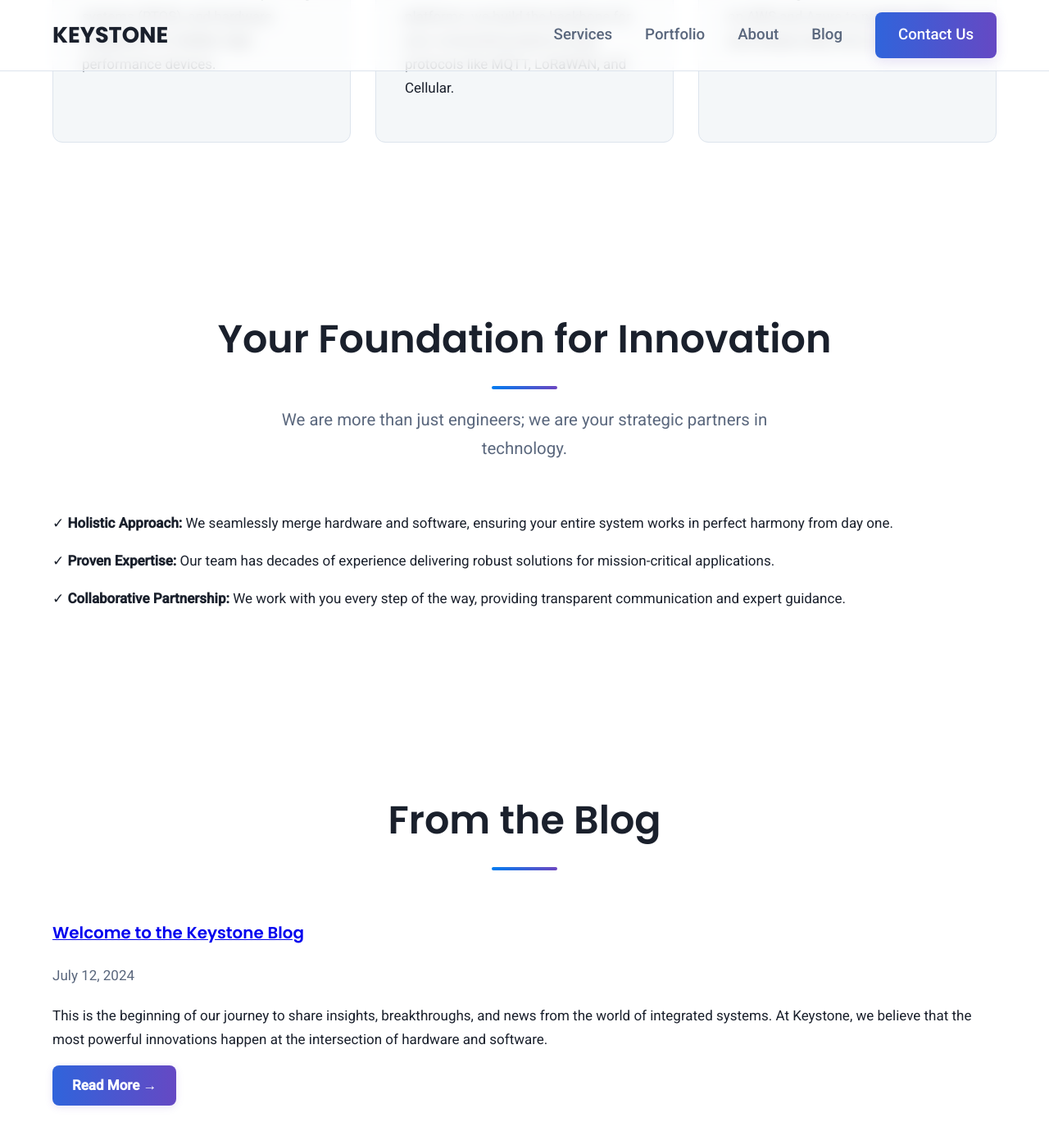
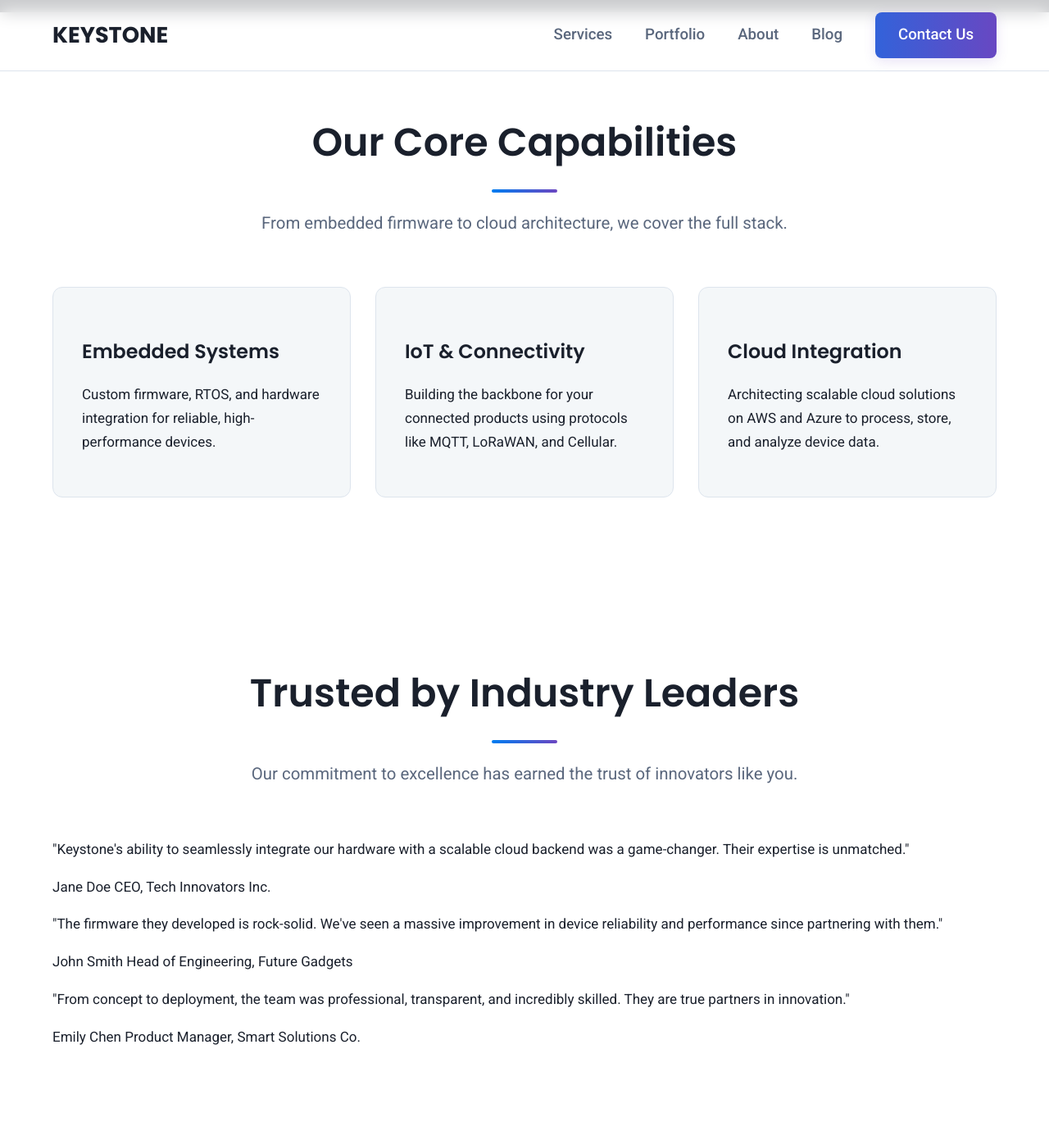
Before and after one commit to CircuitX-Systems/CircuitX-Systems.github.io, a Jekyll site: the page built from index.html, in a window 1280 px wide and 1400 px high, scrolled down 862 px. Shown: the top 1391 px of the window at 82% size. Built offline with Jekyll 4.4.1, drawn with Linux system fonts in a browser that asks for light colours; some of the changed text lies outside the part shown; grey boxes are pictures that could not be loaded.

Commit message:
Update index.html

```diff
--- a/index.html
+++ b/index.html
@@ -1,69 +1,91 @@
 ---
-title: The Foundation for Your Innovation
-description: We engineer robust, end-to-end solutions, seamlessly fusing hardware and software.
+layout: default
+title: Keystone Integrated Systems - End-to-End Engineering
+description: We engineer robust, end-to-end solutions, seamlessly fusing hardware and software to bring your vision to life.
 ---
 
-<!-- Hero Section with Background Image (This part stays the same) -->
-<div class="hero-section">
-    <div class="hero-overlay"></div>
-    <div class="container hero-content">
+<!-- Hero Section -->
+<div class="hero">
+    <div class="container">
         <h1>Keystone Integrated Systems</h1>
-        <p class="hero-description">The Foundation for Your Innovation. We engineer robust, end-to-end solutions, seamlessly fusing hardware and software.</p>
-        <a href="{{ '/blog.html' | relative_url }}" class="button-primary">Explore Our Insights</a>
+        <p class="motto">The <strong>Foundation</strong> for Your <strong>Innovation</strong></p>
+        <p class="hero-description">We engineer robust, end-to-end solutions, seamlessly fusing hardware and software to bring your vision to life.</p>
+        <a href="{{ '/services.html' | relative_url }}" class="button-primary">View Our Services</a>
     </div>
 </div>
 
-<!-- NEW: Services Overview Section -->
-<section class="section section-highlight">
+<!-- Services Overview Section -->
+<section class="section">
     <div class="container">
         <div class="section-title">
-            <h2>Our Core Services</h2>
-            <p>We provide end-to-end engineering solutions to bring your ideas to life.</p>
+            <h2>Our Core Capabilities</h2>
+            <p>From embedded firmware to cloud architecture, we cover the full stack.</p>
         </div>
         <div class="services-grid">
             <div class="service-card">
                 <h3>Embedded Systems</h3>
-                <p>Custom firmware, real-time operating systems (RTOS), and hardware integration for reliable, high-performance devices.</p>
+                <p>Custom firmware, RTOS, and hardware integration for reliable, high-performance devices.</p>
             </div>
             <div class="service-card">
                 <h3>IoT & Connectivity</h3>
-                <p>From sensor networks to cloud platforms, we build the backbone for your connected products using protocols like MQTT, LoRaWAN, and Cellular.</p>
+                <p>Building the backbone for your connected products using protocols like MQTT, LoRaWAN, and Cellular.</p>
             </div>
             <div class="service-card">
                 <h3>Cloud Integration</h3>
-                <p>Architecting scalable cloud solutions on AWS and Azure to process, store, and analyze data from your devices.</p>
+                <p>Architecting scalable cloud solutions on AWS and Azure to process, store, and analyze device data.</p>
             </div>
         </div>
     </div>
 </section>
 
-<!-- NEW: Why Choose Us Section -->
+<!-- Testimonials Section -->
 <section class="section">
     <div class="container">
         <div class="section-title">
-            <h2>Your Foundation for Innovation</h2>
-            <p>We are more than just engineers; we are your strategic partners in technology.</p>
+            <h2>Trusted by Industry Leaders</h2>
+            <p>Our commitment to excellence has earned the trust of innovators like you.</p>
         </div>
-        <div class="features-list">
-            <p>✓ <strong>Holistic Approach:</strong> We seamlessly merge hardware and software, ensuring your entire system works in perfect harmony from day one.</p>
-            <p>✓ <strong>Proven Expertise:</strong> Our team has decades of experience delivering robust solutions for mission-critical applications.</p>
-            <p>✓ <strong>Collaborative Partnership:</strong> We work with you every step of the way, providing transparent communication and expert guidance.</p>
+        <div class="testimonials-grid">
+            {% for testimonial in site.data.testimonials %}
+            <div class="testimonial-card">
+                <p class="testimonial-quote">"{{ testimonial.quote }}"</p>
+                <div class="testimonial-author">
+                    <span class="author-name">{{ testimonial.author }}</span>
+                    <span class="author-title">{{ testimonial.title }}</span>
+                </div>
+            </div>
+            {% endfor %}
         </div>
     </div>
 </section>
 
-<!-- Latest Post Section (This part stays the same) -->
-<section class="section section-highlight">
+<!-- Latest Post Section -->
+<section class="section">
     <div class="container">
         <div class="section-title">
             <h2>From the Blog</h2>
         </div>
         {% assign latest_post = site.posts.first %}
-        <div class="post-item-featured">
-            <h3><a href="{{ latest_post.url | relative_url }}">{{ latest_post.title }}</a></h3>
-            <p class="post-meta">{{ latest_post.date | date: "%B %d, %Y" }}</p>
-            <p>{{ latest_post.excerpt }}</p>
-            <a href="{{ latest_post.url | relative_url }}" class="button-secondary">Read More →</a>
+        {% if latest_post %}
+        <div class="post-list">
+            <div class="post-item">
+                <h2><a href="{{ latest_post.url | relative_url }}">{{ latest_post.title }}</a></h2>
+                <p class="post-meta">{{ latest_post.date | date: "%B %d, %Y" }}</p>
+                <p>{{ latest_post.excerpt | strip_html | truncatewords: 30 }}</p>
+                <a href="{{ latest_post.url | relative_url }}" class="button-secondary">Read More →</a>
+            </div>
         </div>
+        {% else %}
+        <p style="text-align:center;">No blog posts yet. Check back soon!</p>
+        {% endif %}
     </div>
 </section>
+
+<!-- Call to Action Section -->
+<section class="section cta-section">
+    <div class="container">
+        <h2>Ready to Build Your Next Innovation?</h2>
+        <p>Let's discuss how our expertise can become the foundation for your success. Reach out today for a consultation.</p>
+        <a href="mailto:contact@keystone-systems.com" class="button-primary">Get in Touch</a>
+    </div>
+</section>
```
